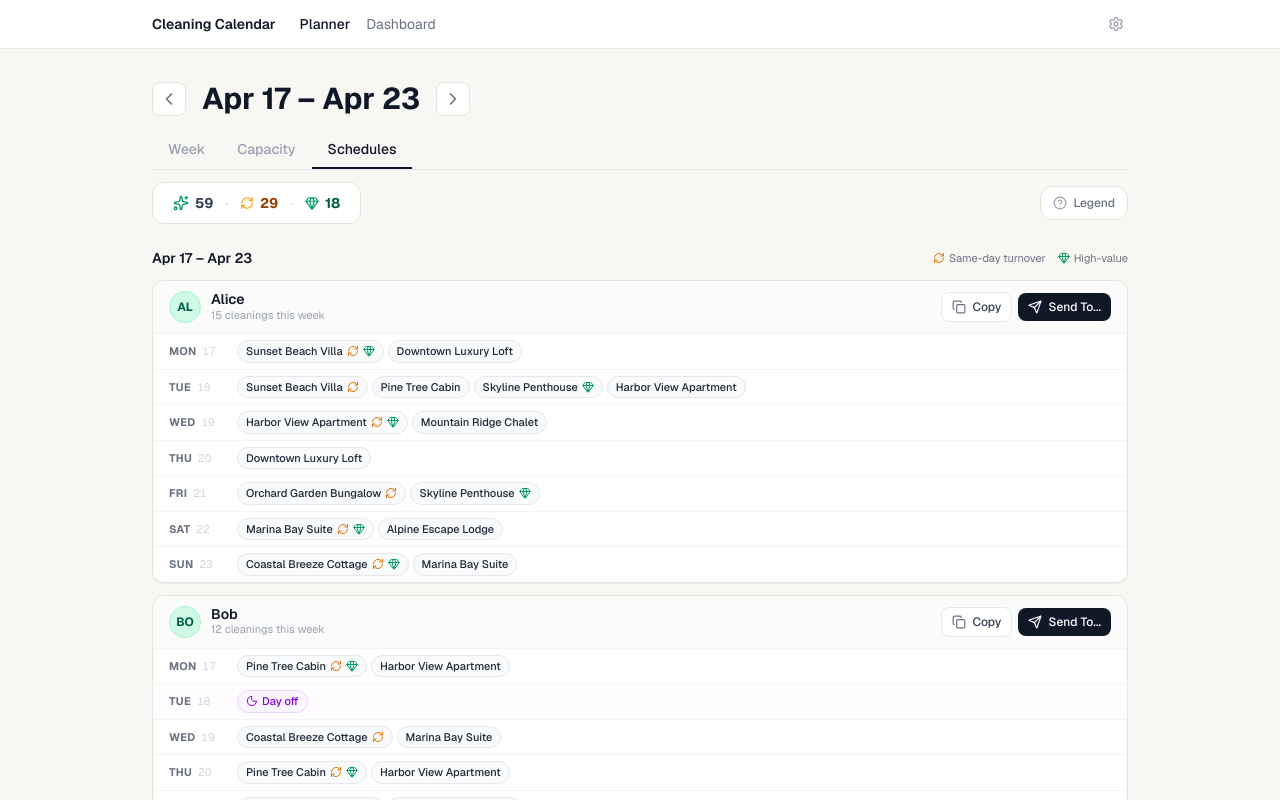
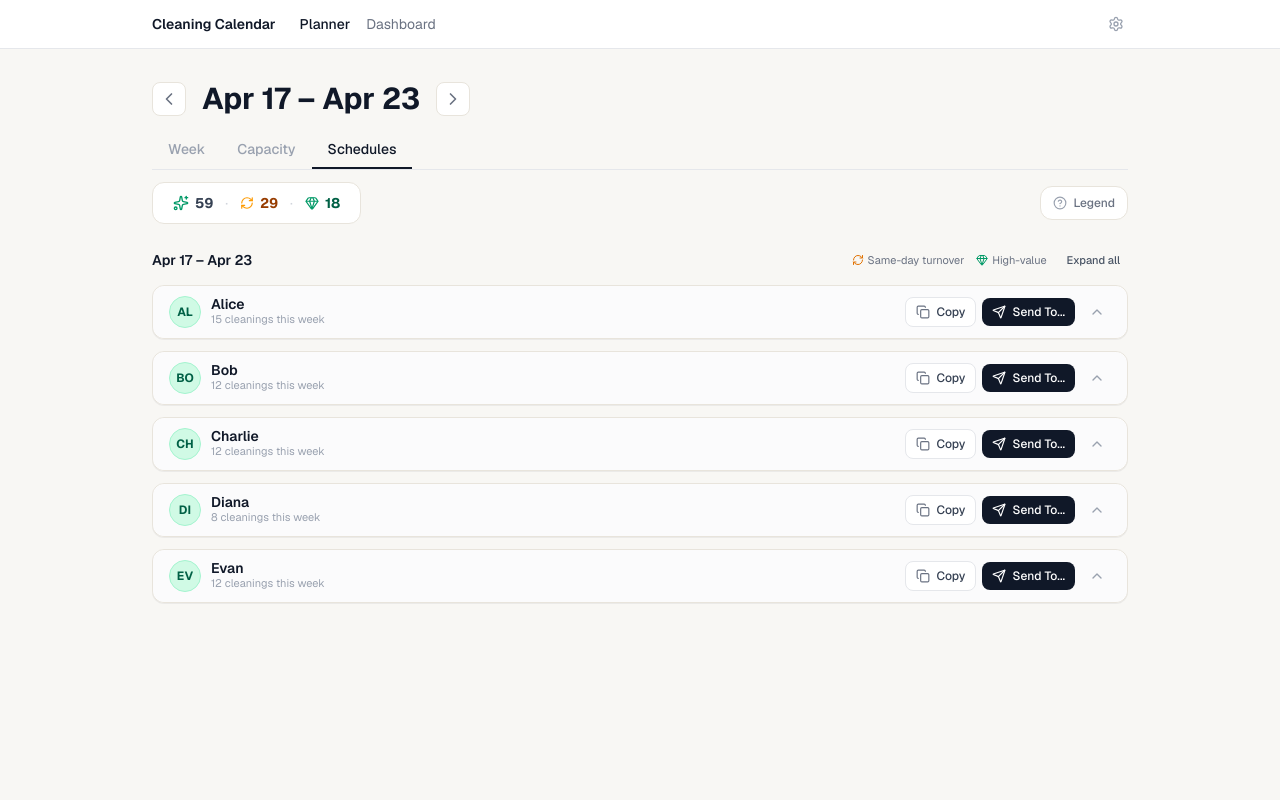
Before and after one commit to jericklamchan/cleaning-calendar, a Next.js app: page /planner/2000-04-17 in a window 1280 px wide. Both pictures are taken after a click on the button "Schedules". Shown: the top 800 px of the page. Built offline with nearby package versions, Linux system fonts and the light colour scheme.

Commit message:
feat: added expand/collapse to SchedulesView

```diff
--- a/components/SchedulesView.tsx
+++ b/components/SchedulesView.tsx
@@ -2,7 +2,15 @@
 
 import { useState } from "react";
 import { DaySchedule, Cleaner } from "@/types/planner";
-import { Copy, Check, Send, Moon, RefreshCw, Gem } from "lucide-react";
+import {
+  Copy,
+  Check,
+  Send,
+  Moon,
+  RefreshCw,
+  Gem,
+  ChevronDown,
+} from "lucide-react";
 import { isHighValueAssignment, isSameDayTurnover } from "@/utils/plannerUtils";
 
 interface SchedulesViewProps {
@@ -18,6 +26,27 @@ export default function SchedulesView({
 }: SchedulesViewProps) {
   const [copiedCleanerId, setCopiedCleanerId] = useState<string | null>(null);
   const [activeShareMenu, setActiveShareMenu] = useState<string | null>(null);
+  // Tracks expanded cleaners; empty set = everything collapsed (default)
+  const [expandedIds, setExpandedIds] = useState<Set<string>>(new Set());
+
+  const allCollapsed = expandedIds.size === 0;
+
+  const toggleCleaner = (id: string) => {
+    setExpandedIds((prev) => {
+      const next = new Set(prev);
+      if (next.has(id)) next.delete(id);
+      else next.add(id);
+      return next;
+    });
+    setActiveShareMenu(null);
+  };
+
+  const toggleAll = () => {
+    setExpandedIds(
+      allCollapsed ? new Set(cleaners.map((c) => c.id)) : new Set()
+    );
+    setActiveShareMenu(null);
+  };
 
   // Plain-text schedule for messaging or clipboard copy
   const generateCleanerTextSchedule = (cleaner: Cleaner) => {
@@ -64,7 +93,7 @@ export default function SchedulesView({
 
   return (
     <div className="flex flex-col gap-3">
-      {/* Week label + legend */}
+      {/* Week label + legend + expand/collapse all */}
       <div className="flex flex-wrap items-center justify-between gap-2">
         <h2 className="text-sm font-semibold text-gray-900">{weekLabel}</h2>
         <div className="flex items-center gap-3 text-[11px] text-gray-500">
@@ -76,11 +105,19 @@ export default function SchedulesView({
             <Gem className="w-3 h-3 text-emerald-600" />
             High-value
           </span>
+          <button
+            onClick={toggleAll}
+            className="px-2 py-1 text-[11px] font-medium text-gray-600 hover:text-gray-900 hover:bg-gray-100 rounded-md transition-colors cursor-pointer"
+          >
+            {allCollapsed ? "Expand all" : "Collapse all"}
+          </button>
         </div>
       </div>
 
       {/* Cleaner cards (single column) */}
       {cleaners.map((cleaner) => {
+        const isCollapsed = !expandedIds.has(cleaner.id);
+
         const weekData = schedule.map((day) => ({
           day,
           assignments: day.cleanings.filter(
@@ -102,8 +139,19 @@ export default function SchedulesView({
             className="bg-white rounded-xl border border-[#e8e4dc] shadow-2xs"
           >
             {/* Header */}
-            <div className="flex items-center justify-between gap-3 px-4 py-2.5 bg-gray-50/70 border-b border-gray-100 rounded-t-xl">
-              <div className="flex items-center gap-2.5 min-w-0">
+            <div
+              className={`flex items-center justify-between gap-3 px-4 py-2.5 bg-gray-50/70 rounded-t-xl ${
+                isCollapsed ? "rounded-b-xl" : "border-b border-gray-100"
+              }`}
+            >
+              {/* Clickable toggle area */}
+              <button
+                type="button"
+                onClick={() => toggleCleaner(cleaner.id)}
+                aria-expanded={!isCollapsed}
+                aria-label={`${isCollapsed ? "Expand" : "Collapse"} ${cleaner.name}'s schedule`}
+                className="flex items-center gap-2.5 min-w-0 flex-1 text-left cursor-pointer"
+              >
                 <div className="w-8 h-8 rounded-full bg-emerald-100 border border-emerald-200 flex items-center justify-center text-emerald-800 font-bold text-xs shrink-0">
                   {cleaner.name.substring(0, 2).toUpperCase()}
                 </div>
@@ -115,7 +163,7 @@ export default function SchedulesView({
                     {totalTasks} cleaning{totalTasks !== 1 ? "s" : ""} this week
                   </p>
                 </div>
-              </div>
+              </button>
 
               {/* Actions */}
               <div className="flex items-center gap-1.5">
@@ -175,10 +223,25 @@ export default function SchedulesView({
                     </div>
                   )}
                 </div>
+
+                <button
+                  type="button"
+                  onClick={() => toggleCleaner(cleaner.id)}
+                  aria-expanded={!isCollapsed}
+                  aria-label={`${isCollapsed ? "Expand" : "Collapse"} ${cleaner.name}'s schedule`}
+                  className="p-1.5 ml-0.5 text-gray-400 hover:text-gray-700 hover:bg-gray-100 rounded-md transition-colors cursor-pointer"
+                >
+                  <ChevronDown
+                    className={`w-4 h-4 transition-transform duration-150 ${
+                      isCollapsed ? "rotate-180" : ""
+                    }`}
+                  />
+                </button>
               </div>
             </div>
 
-            {/* Days */}
+            {/* Days (hidden when collapsed) */}
+            {!isCollapsed && (
               <ul className="divide-y divide-gray-100">
                 {weekData.map(({ day, assignments, hasOff }) => (
                   <li
@@ -232,6 +295,7 @@ export default function SchedulesView({
                   </li>
                 ))}
               </ul>
+            )}
           </div>
         );
       })}
```
Lines whose indentation alone changed are shown as unchanged.
